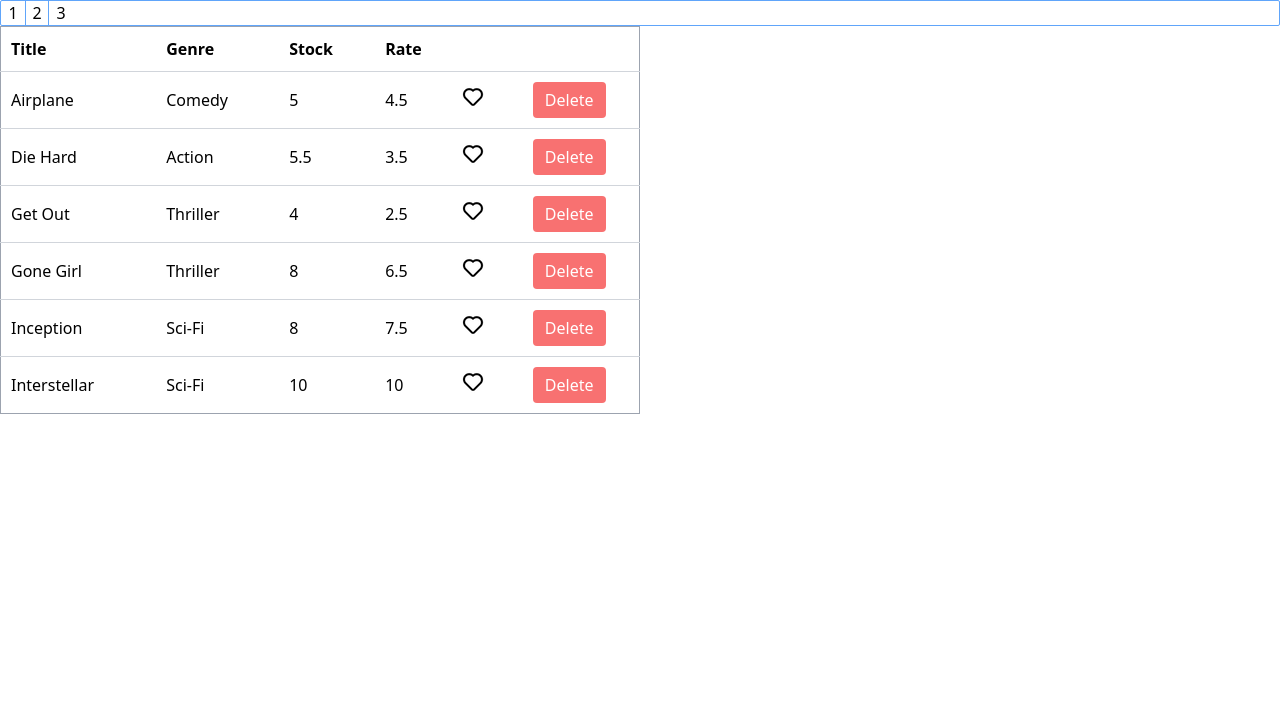
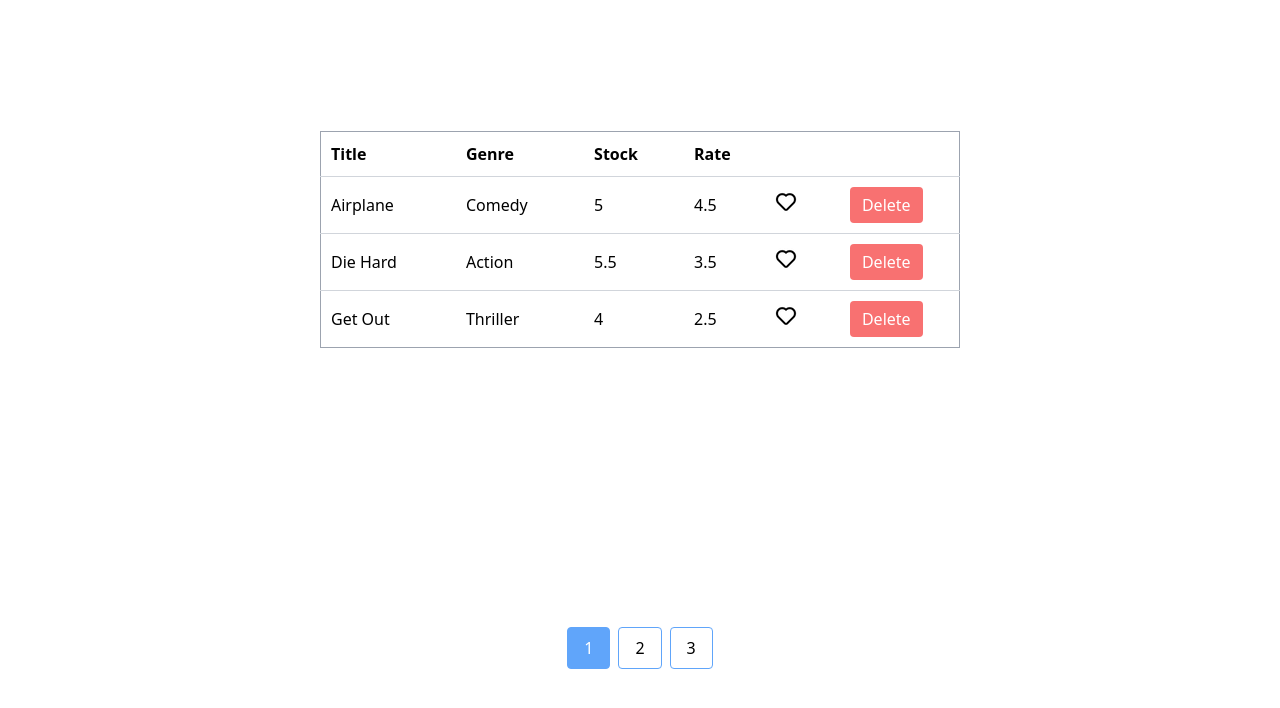
Before and after one commit to SaidxonXokimxonov/movie-app, a website with bundled scripts: page public/index.html in a window 1280 px wide. Built offline with nearby package versions, Linux system fonts and the light colour scheme.

Commit message:
done table and pagenation

```diff
--- a/public/index.html
+++ b/public/index.html
@@ -7,6 +7,6 @@
     <title>Movies</title>
     <script type="module" src="../build/index.js" defer></script>
   </head>
-  <body>
+  <body class="grid place-items-center h-[100vh]">
   </body>
 </html>
--- a/src/constants.ts
+++ b/src/constants.ts
@@ -42,5 +42,19 @@ export const state = {
             stock: 10,
             rate: 10,
         },
+        {
+            id: 7,
+            title: "Harry Potter",
+            ganre: "Fantastic",
+            stock: 10,
+            rate: 10,
+        },
+        {
+            id: 8,
+            title: "Jurassic 2",
+            ganre: "Fantastic",
+            stock: 9,
+            rate: 10,
+        },
     ]
 }
--- a/src/index.ts
+++ b/src/index.ts
@@ -1,6 +1,12 @@
 import { state } from './constants.js';
 
 const table = document.createElement('table');
+
+let currentPage = 1;
+const itemsPerPage = 3;
+const paginationDiv = document.createElement("div");
+
+
 function createThead() {
   table.classList.add('border', 'border-gray-400', 'text-left', 'w-[50%]');
   const thead = document.createElement('thead');
@@ -18,22 +24,18 @@ function createThead() {
   table.appendChild(thead);
 }
 
-function renderFunction() {
-  pagenation();
-  createThead();
-  createTbody();
-  document.body.appendChild(table);
-}
-
 function createTbody() {
   const tbody = document.createElement('tbody');
 
-  state.movies.forEach(movie => {
+  const start = (currentPage - 1) * itemsPerPage;
+  const end = start + itemsPerPage;
+  const paginatedMovies = state.movies.slice(start, end);
+
+  paginatedMovies.forEach(movie => {
     const row = document.createElement('tr');
     row.classList.add('border-t', 'border-gray-300');
 
     const keys = Object.keys(movie);
-
     for (let i = 0; i < keys.length; i++) {
       if (keys[i] !== "id") {
         const td = document.createElement('td');
@@ -52,49 +54,62 @@ function createTbody() {
     heartAction.appendChild(heartBtn);
     let helper = true;
     heartBtn.addEventListener('click', function () {
-      if (helper) {
-        heartImg.src = '../images/bg-black-heart.png';
-      } else {
-        heartImg.src = '../images/bg-white-heart.png';
-      }
+      heartImg.src = helper ? '../images/bg-black-heart.png' : '../images/bg-white-heart.png';
       helper = !helper;
     });
     row.appendChild(heartAction);
 
     const btnAction = document.createElement('td');
     btnAction.classList.add('p-[10px]', 'text-center');
-
     const deleteBtn = document.createElement('button');
     deleteBtn.classList.add('py-[6px]', 'px-3', 'text-white', 'bg-red-400', 'rounded-[4px]', 'active:scale-95');
     deleteBtn.textContent = 'Delete';
-
-    btnAction.appendChild(deleteBtn);
     deleteBtn.addEventListener('click', function () {
       row.remove();
     });
+
+    btnAction.appendChild(deleteBtn);
     row.appendChild(btnAction);
-
     tbody.appendChild(row);
   });
+
+  const oldTbody = table.querySelector('tbody');
+  if (oldTbody) {
+    table.removeChild(oldTbody);
+  }
   table.appendChild(tbody);
+
+  updatePaginationButtons();
 }
 
-// Tugallanmagan
-function pagenation(){
-  let btns = [];
-  const div = document.createElement("div");
-  div.classList.add("flex", "border", "border-blue-400", "rounded-[2px]");
-  for(let i = 1; i <= 3; i++){
-    const btn = document.createElement("button");
-    btn.classList.add("w-6", "grid", "place-items-center", "focus:bg-blue-400", "focus:text-white");
-    if(i === 2){
-      btn.classList.add("border-l", "border-r", "border-blue-400");
+function updatePaginationButtons() {
+  paginationDiv.innerHTML = "";
+  paginationDiv.classList.add("flex", "gap-2", "mt-4");
+
+  const totalPages = Math.ceil(state.movies.length / itemsPerPage);
+
+  for (let i = 1; i <= totalPages; i++) {
+    const pageBtn = document.createElement("button");
+    pageBtn.textContent = `${i}`;
+    pageBtn.classList.add("px-4", "py-2", "rounded", "border", "border-blue-400");
+
+    if (i === currentPage) {
+      pageBtn.classList.add("bg-blue-400", "text-white");
     }
-    btn.textContent = `${i}`;
-    div.appendChild(btn);
-    btns.push(btn);
+
+    pageBtn.addEventListener("click", () => {
+      currentPage = i;
+      createTbody();
+    });
+
+    paginationDiv.appendChild(pageBtn);
   }
-  document.querySelector("body")?.appendChild(div);
 }
 
+function renderFunction() {
+  document.body.appendChild(table);
+  createThead();
+  createTbody();
+  document.body.appendChild(paginationDiv);
+}
 renderFunction();
```
